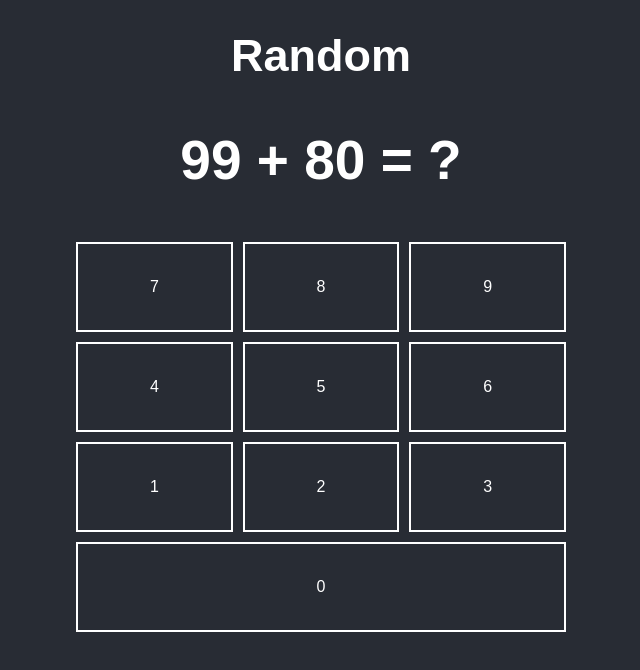
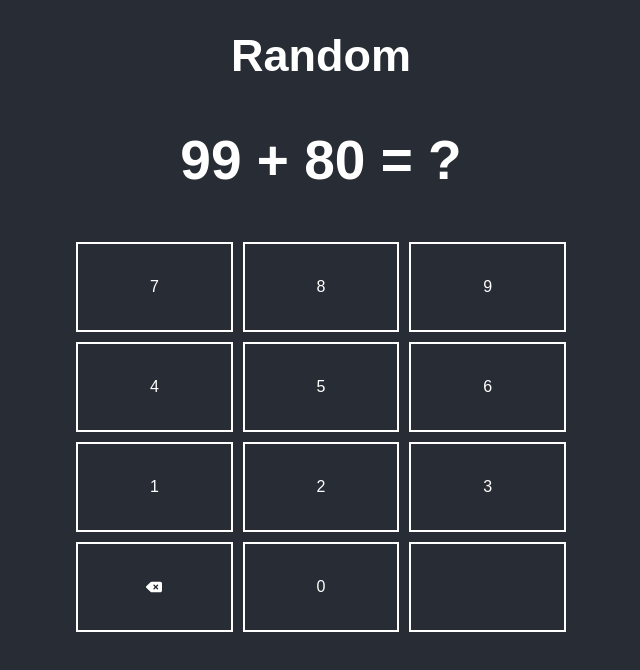
Before and after one commit to Ricardo-Santoyo/numbers, a React (Create React App) app: page /add/random in a window 1280 px wide. Shown: the top 670 px of the page, without its empty margins (319-959 px from the left). Built offline with nearby package versions, Linux system fonts and the light colour scheme; the HTML template or start-up script is replaced by a standard one.

Commit message:
added delete button to Numpad component

```diff
--- a/src/App.css
+++ b/src/App.css
@@ -15,6 +15,11 @@ body {
 a {
   color: white;
   text-decoration: none;
+}
+
+svg {
+  height: 1em;
+  width: 1em;
 }
 
 .ChoiceContainer {
@@ -62,11 +67,6 @@ a {
   margin: 0 auto;
 }
 
-.SelectMode svg {
-  height: 1em;
-  width: 1em;
-}
-
 .Question {
   text-align: center;
   font-size: 55px;
--- a/src/components/Numpad.js
+++ b/src/components/Numpad.js
@@ -1,7 +1,8 @@
 import React from 'react';
+import { ReactComponent as DeleteIcon } from '../icons/delete.svg';
 
 function Numpad(props) {
-  const numpad = [[7,8,9], [4,5,6], [1,2,3], [0]]
+  const numpad = [[7,8,9], [4,5,6], [1,2,3]]
 
   function handleClick(num) {
     num = props.input + num;
@@ -23,7 +24,9 @@ function Numpad(props) {
       </div>
 
       <div className="Numpad">
-        {numpad[3].map((n) => (<span key={n} onClick={() => handleClick(n)}>{n}</span>))}
+        <span onClick={() => handleClick("del")}><DeleteIcon /></span>
+        <span onClick={() => handleClick(0)}>0</span>
+        <span></span>
       </div>
     </div>
   );
```
Also changed, not shown: src/icons/delete.svg (added).
